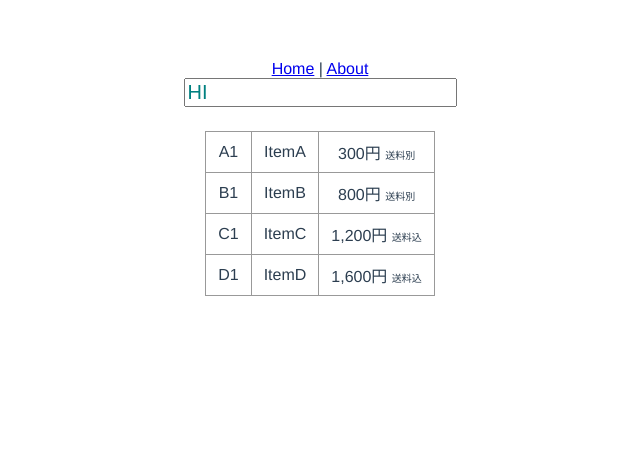
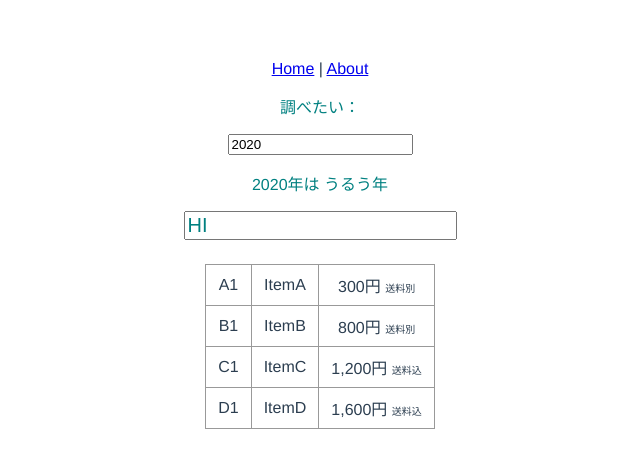
Before and after one commit to BoxPistols/KaeruVue, a Vue app: page / in a window 1280 px wide. Shown: the top 468 px of the page, without its empty margins (320-960 px from the left). Built offline with nearby package versions, Linux system fonts and the light colour scheme.

Commit message:
p73-computed

```diff
--- a/src/views/Home.vue
+++ b/src/views/Home.vue
@@ -2,6 +2,13 @@
 <div class="home">
   <!-- <img alt="Vue logo" src="../assets/logo.png"> -->
   <!-- <HelloWorld msg="Welcome to Your Vue.js App" /> -->
+
+  <div class="researchYear">
+    <p v-bind:class="{active: isUry}">調べたい：</p>
+    <p><input type="text" v-model="year"></p>
+    <p v-bind:class="{active: isUry}">{{ year }}年は {{ isUry ? 'うるう年' : 'うるう違う' }}</p>
+  </div>
+
   <input type="text" v-bind:value="msg" v-bind:style="{fontSize: pSize}" v-bind:class="{active: isActive}">
 
   <table border="1">
@@ -29,6 +36,7 @@ export default {
     pSize: '20px',
     isActive: true,
     p_hiMsg: '送料込',
+    year: (new Date()).getFullYear(),
     products: [{
         code: 'A1',
         name: 'ItemA',
@@ -51,11 +59,15 @@ export default {
       },
     ]
   }),
-  components: {
-    // HelloWorld
-  },
-  methods: {
-    // HelloWorld
+  components: {},
+  computed: {
+    isUry: function() {
+      if ((this.year % 4 == 0) && (this.year % 100 != 0) || (this.year % 400 == 0)) {
+        return true;
+      } else {
+        return false;
+      }
+    }
   },
   filters: {
     // 3桁表示
```
